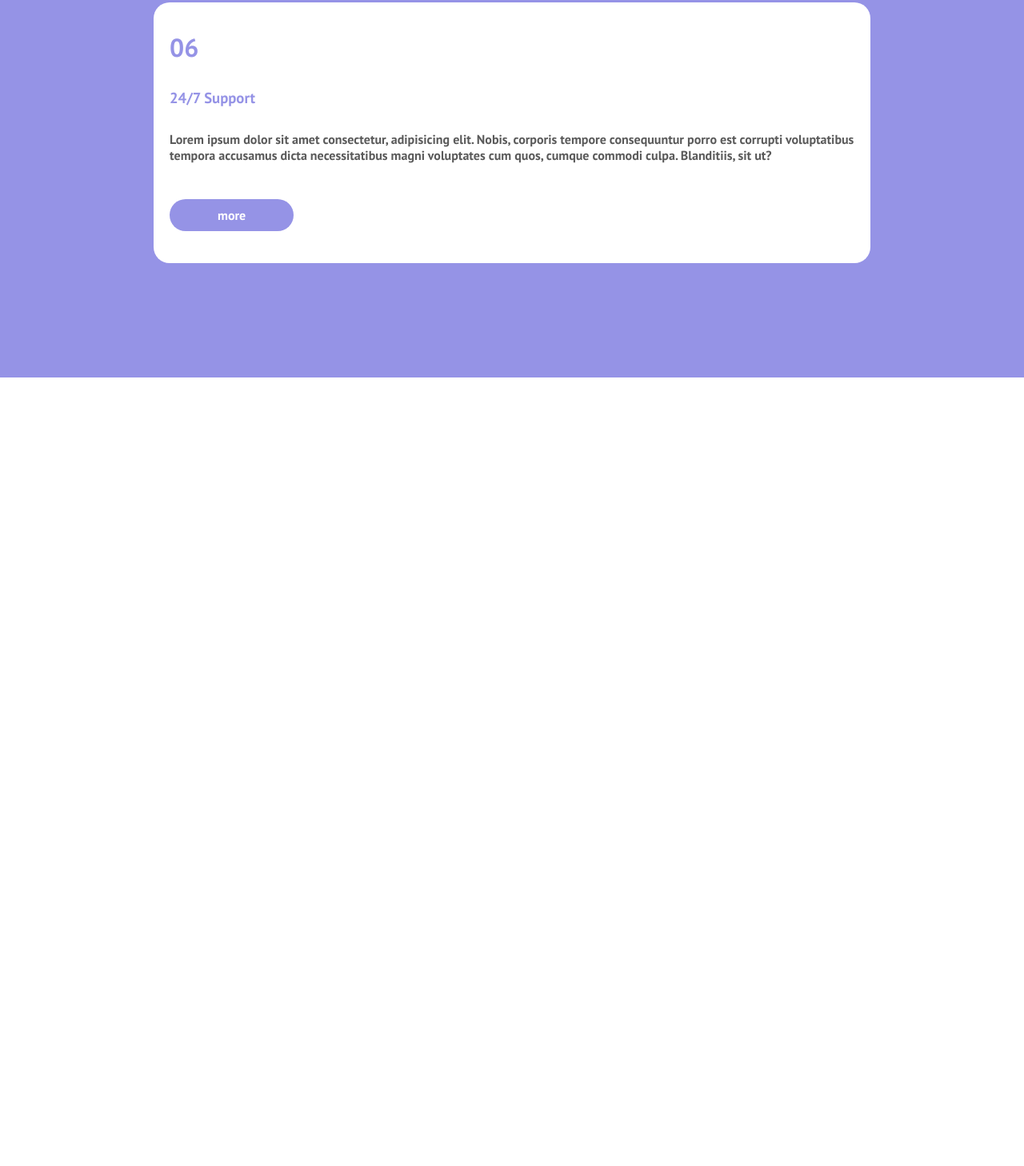
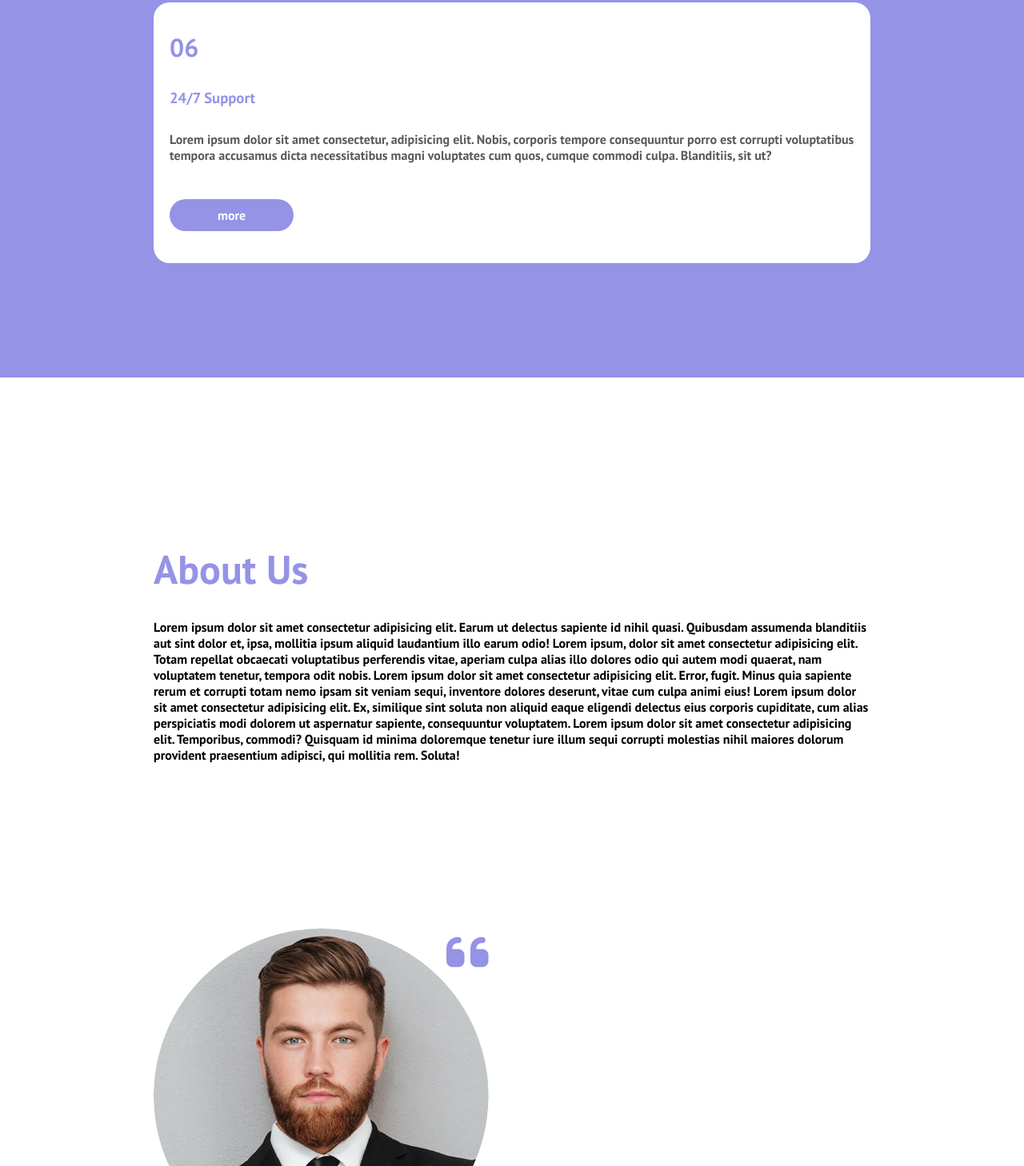
Before and after one commit to manolioluigi/htmlcss-responsive-layout, a plain HTML site: page index.html in a window 1280 px wide. Shown: the part 10542-12000 px from the top of the page at 80% size. Before the commit the page ends 11014 px from the top, so only its background shows below. Drawn offline with Linux system fonts and the light colour scheme.

Commit message:
quinta sezione

```diff
--- a/css/style.css
+++ b/css/style.css
@@ -111,6 +111,12 @@
     align-items: center;
 }
 
+.content-linkedin{
+    display: flex;
+    flex-direction: column;
+    position: relative;
+}
+
 /*Misc*/
 
 #app-store{
@@ -138,6 +144,15 @@
     color: white;
 }
 
+.purple-button-small{
+    background-color: rgb(149, 147, 230);
+    padding: 10px 20px 10px 20px;
+    margin: 30px 0px 20px 0px;
+    width: fit-content;
+    border-radius: 20px;
+    color: white;
+}
+
 .col-66 img{
     width: 80%;
 }
@@ -149,9 +164,24 @@
 
 .content-purple img{
     width: 100%;
-    height: auto;
     border-radius: 50%;
     clip-path: circle();
+}
+
+.content-linkedin img{
+    position: relative;
+    width: 70%;
+    border-radius: 50%;
+    clip-path: circle();
+}
+
+.content-linkedin i{
+    position: absolute;
+    top: 0;
+    right: 30%;
+    color: rgb(149, 147, 230);
+    font-size: 60px;
+    z-index: 999;
 }
 
 /*Utility*/
@@ -192,8 +222,16 @@
     font-size: 70px;
 }
 
+.text-size-50{
+    font-size: 50px;
+}
+
 .text-center{
     text-align: center;
+}
+
+.text-left{
+    text-align: left;
 }
 
 .italic{
--- a/index.html
+++ b/index.html
@@ -254,6 +254,41 @@
 
             <!--Quinta sezione-->
 
+            <div class="row-white">
+
+                <div class="col-66 align-items-start">
+
+                    <h1 class="purple-text text-size-50 margin-top-bottom-15">About Us</h1>
+                    <p class="margin-top-bottom-15">Lorem ipsum dolor sit amet consectetur adipisicing elit. Earum ut delectus sapiente id nihil quasi. Quibusdam assumenda blanditiis aut sint dolor et, ipsa, mollitia ipsum aliquid laudantium illo earum odio!
+                    Lorem ipsum, dolor sit amet consectetur adipisicing elit. Totam repellat obcaecati voluptatibus perferendis vitae, aperiam culpa alias illo dolores odio qui autem modi quaerat, nam voluptatem tenetur, tempora odit nobis.
+                    Lorem ipsum dolor sit amet consectetur adipisicing elit. Error, fugit. Minus quia sapiente rerum et corrupti totam nemo ipsam sit veniam sequi, inventore dolores deserunt, vitae cum culpa animi eius!
+                    Lorem ipsum dolor sit amet consectetur adipisicing elit. Ex, similique sint soluta non aliquid eaque eligendi delectus eius corporis cupiditate, cum alias perspiciatis modi dolorem ut aspernatur sapiente, consequuntur voluptatem.
+                    Lorem ipsum dolor sit amet consectetur adipisicing elit. Temporibus, commodi? Quisquam id minima doloremque tenetur iure illum sequi corrupti molestias nihil maiores dolorum provident praesentium adipisci, qui mollitia rem. Soluta!
+                    </p>
+
+                </div>
+
+                <div class="col-33 align-items-start">
+
+                    <div class="content-linkedin">
+
+                        <img src="./img/about.jpg" alt="about">
+                        <i class="fa-solid fa-quote-left"></i>
+
+                    </div>
+
+                    <h2 class="purple-text margin-top-bottom-15">I help companies tincidunt tortor aliquam nulla facilisi cras frementus odio.</h2>
+
+                    <div class="purple-button-small"><i class="fa-brands fa-linkedin"></i> Find me on lindekin</div>
+
+                </div>
+
+            </div>
+
+            <!--Sesta sezione-->
+
+
+
         </div>
 
     </main>
```
